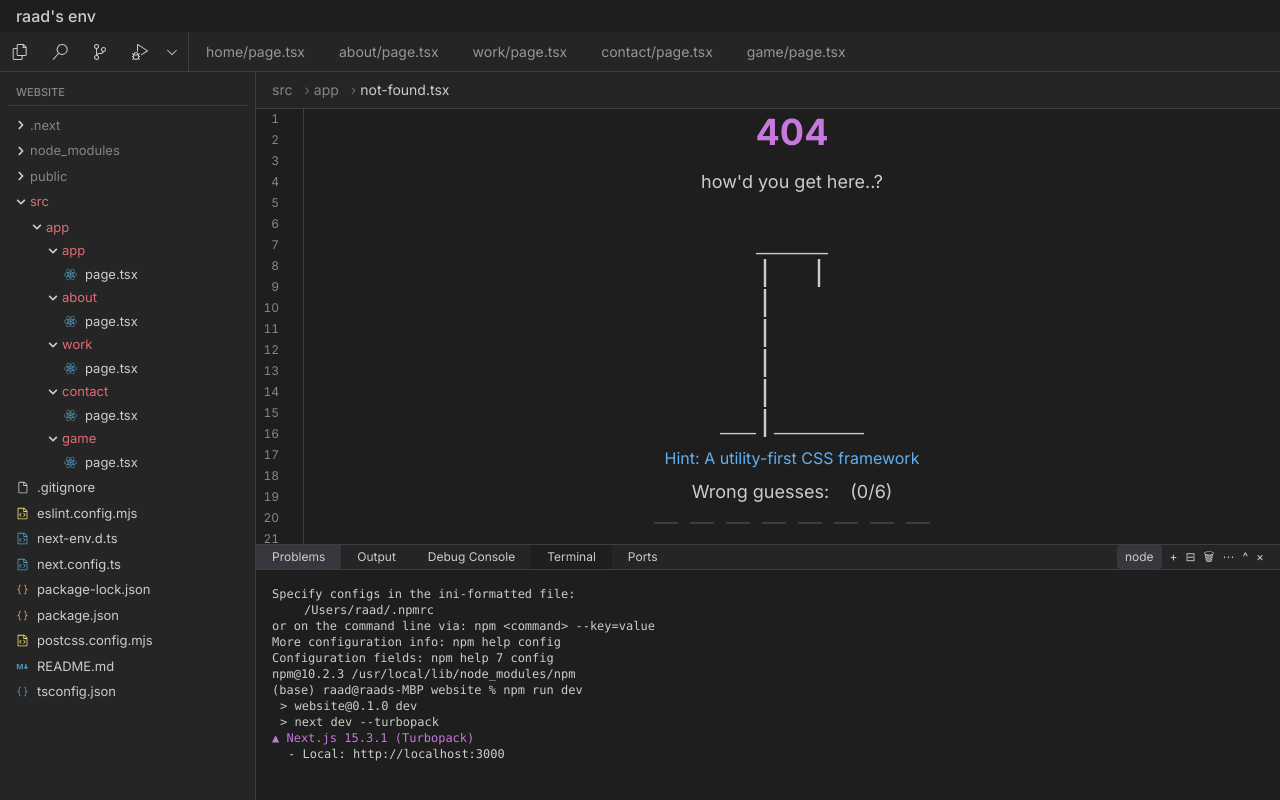
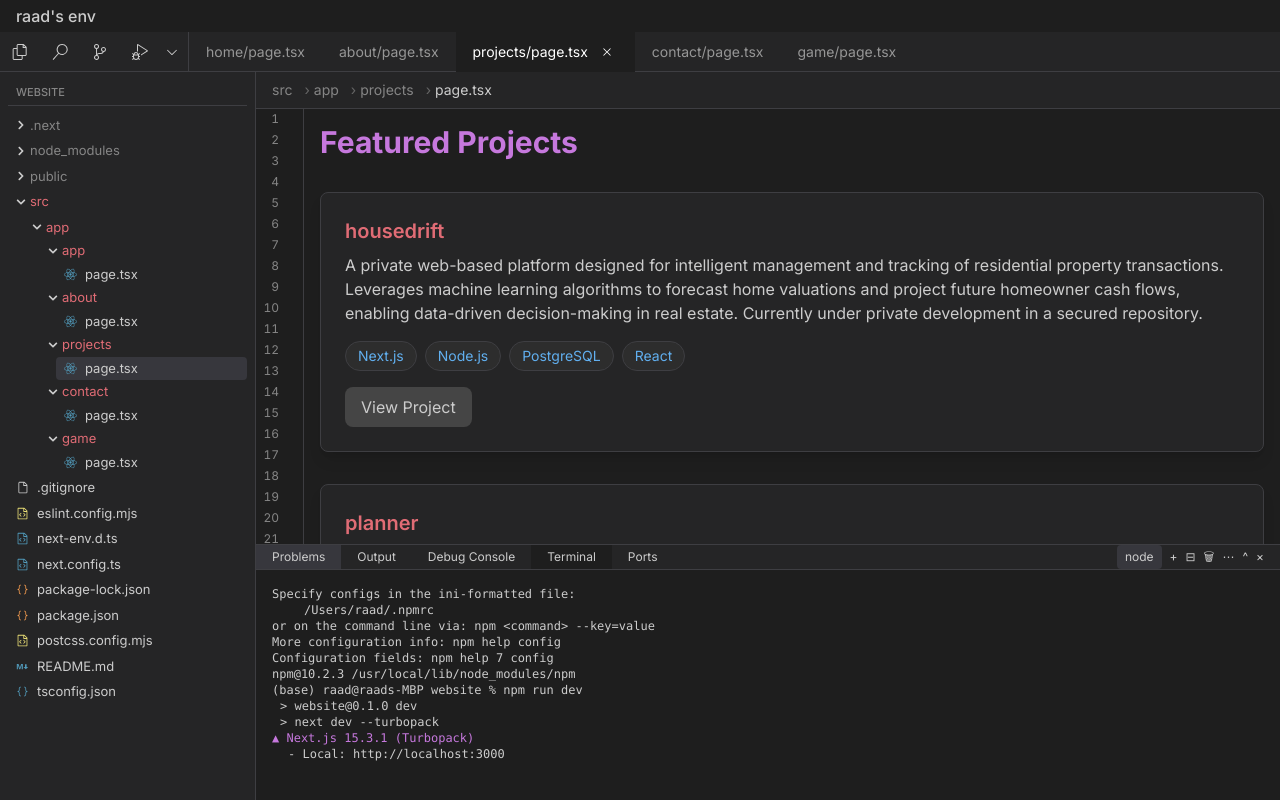
Before and after one commit to raadthedeveloper/website, a Next.js app: page /projects in a window 1280 px wide. Before the commit this address had no page. Built offline with nearby package versions, Linux system fonts and the light colour scheme.

Commit message:
file shuffle

```diff
--- a/src/app/work/page.tsx
+++ b/src/app/projects/page.tsx
@@ -2,7 +2,7 @@
 
 import PageLayout from '../../components/PageLayout';
 
-export default function Work() {
+export default function Projects() {
   const projects = [
     {
       title: 'housedrift',
@@ -60,7 +60,7 @@ export default function Work() {
   ];
 
   return (
-    <PageLayout filePath="src/app/work/page.tsx">
+    <PageLayout filePath="src/app/projects/page.tsx">
       <div className="text-[#cccccc]">
         <div className="space-y-16">
           {/* Projects Section */}
--- a/src/components/Navigation.tsx
+++ b/src/components/Navigation.tsx
@@ -44,7 +44,7 @@ export default function Navigation() {
           {[
             { path: '/', label: 'page.tsx' },
             { path: '/about', label: 'page.tsx' },
-            { path: '/work', label: 'page.tsx' },
+            { path: '/projects', label: 'page.tsx' },
             { path: '/contact', label: 'page.tsx' },
             { path: '/game', label: 'page.tsx' }
           ].map((item, index) => (
--- a/src/components/PageLayout.tsx
+++ b/src/components/PageLayout.tsx
@@ -36,7 +36,7 @@ export default function PageLayout({ children, filePath }: PageLayoutProps) {
   const navItems = [
     { path: '/', label: 'page.tsx', parent: 'src/app' },
     { path: '/about', label: 'page.tsx', parent: 'src/app/about' },
-    { path: '/work', label: 'page.tsx', parent: 'src/app/work' },
+    { path: '/projects', label: 'page.tsx', parent: 'src/app/projects' },
     { path: '/contact', label: 'page.tsx', parent: 'src/app/contact' },
     { path: '/game', label: 'page.tsx', parent: 'src/app/game' }
   ];
```
